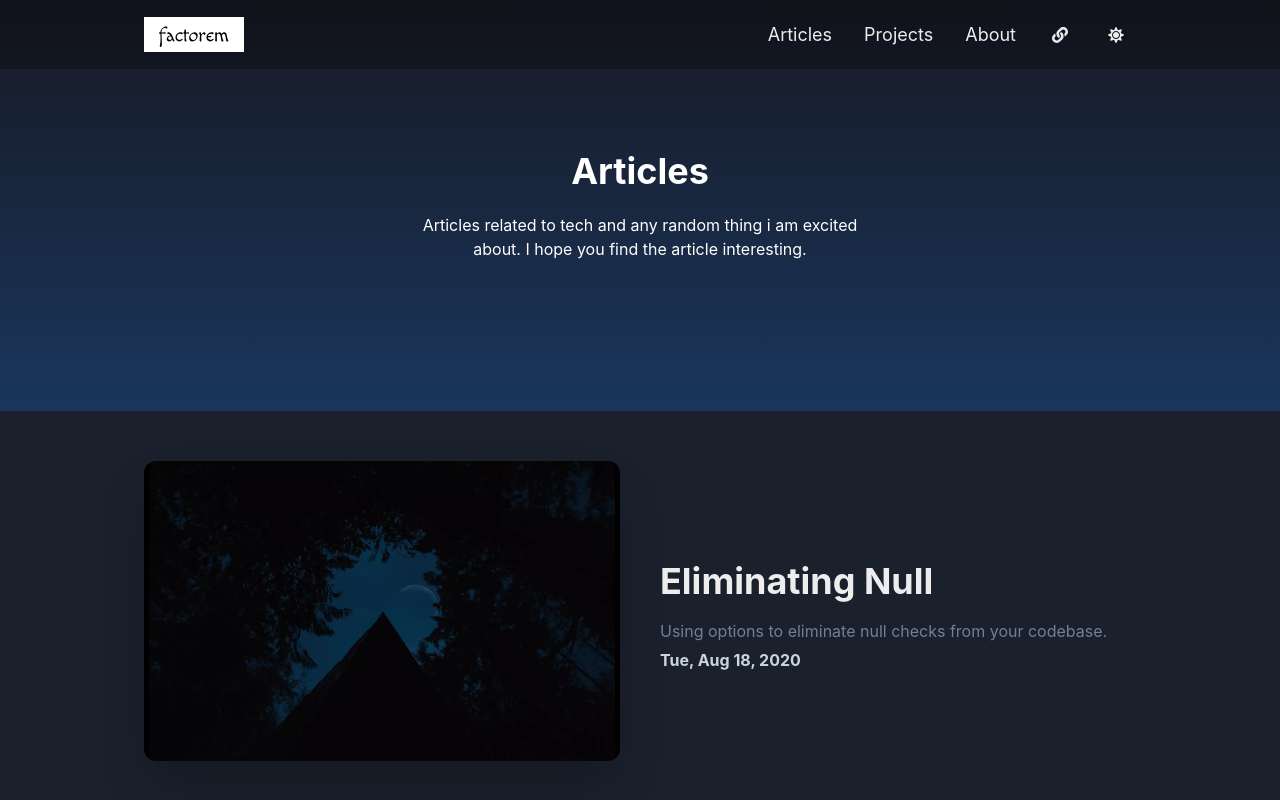
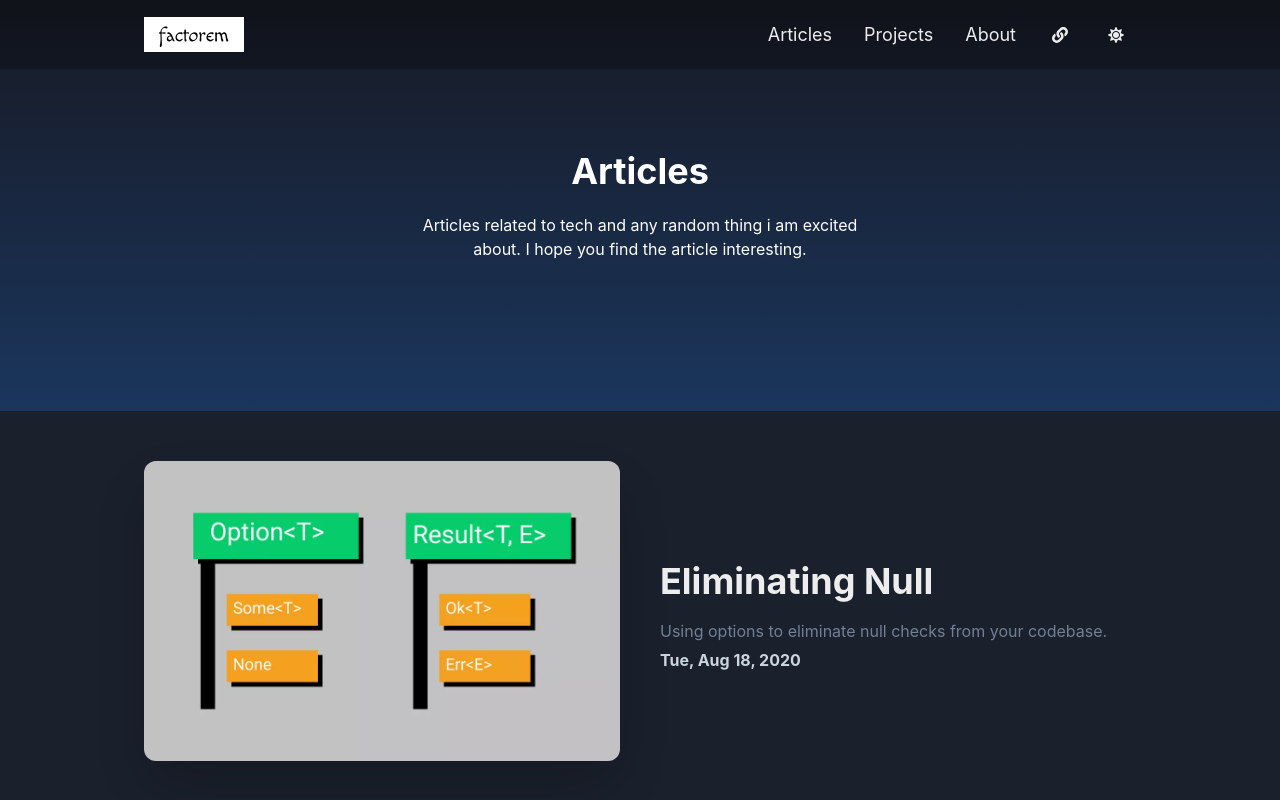
Before and after one commit to frectonz/factorem, a Next.js app: page /articles in a window 1280 px wide. Shown: the top 800 px of the page. Built offline with nearby package versions, Linux system fonts and the light colour scheme.

Commit message:
add article image

```diff
--- a/components/main/Hero.tsx
+++ b/components/main/Hero.tsx
@@ -32,6 +32,8 @@ export default function Hero({ title, text, image, children }: HeroProps) {
       py={150}
       bgGradient={bg}
       bgImage={image && image}
+      bgPos="center"
+      bgRepeat="no-repeat"
     >
       <Heading as="h1" textColor="white">
         {title}
--- a/data/articles/eliminating_null.mdx
+++ b/data/articles/eliminating_null.mdx
@@ -2,7 +2,7 @@
 title: Eliminating Null
 description: Using options to eliminate null checks from your codebase.
 date: "2020-08-18"
-image: /test.webp
+image: /repositories/optionem.webp
 ---
 
 The existence of null has been the oldest and the most notorious source of runtime
```
Also changed, not shown: public/test.webp (deleted).
